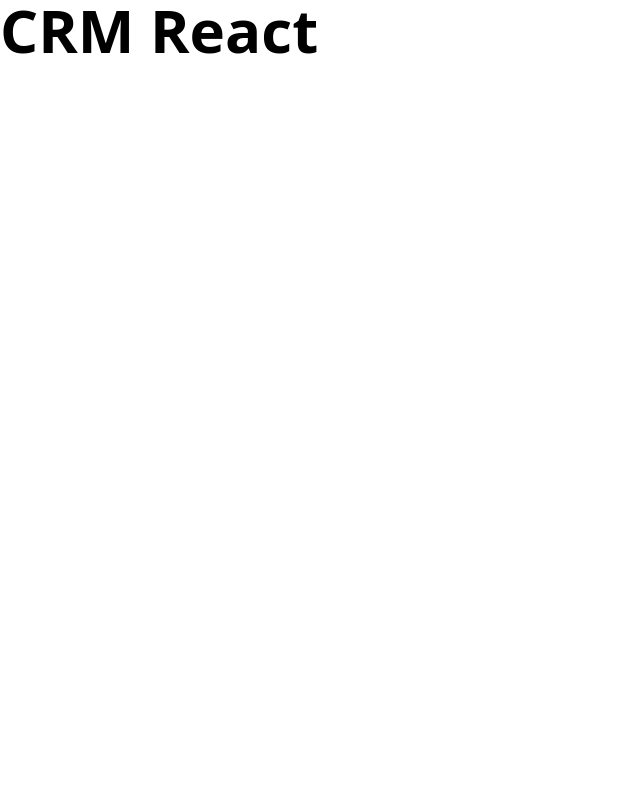
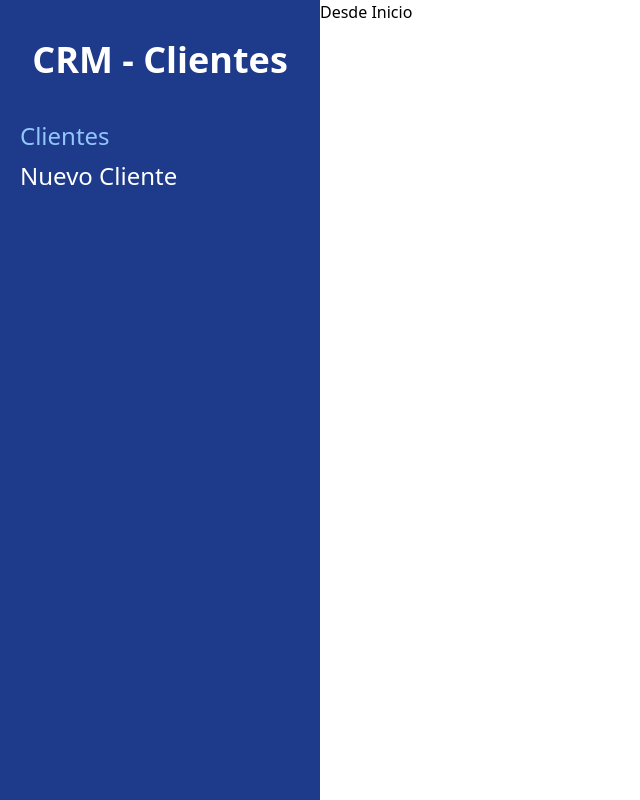
Before and after one commit to Mauhr87/crm-react, a React (Vite) app: page /clientes in a window 1280 px wide. Shown: the whole page, without its empty margins (0-640 px from the left). Built offline with nearby package versions, Linux system fonts and the light colour scheme.

Commit message:
router-dom v 160

```diff
--- a/package.json
+++ b/package.json
@@ -13,6 +13,7 @@
     "postcss": "^8.4.14",
     "react": "^18.2.0",
     "react-dom": "^18.2.0",
+    "react-router-dom": "^6.3.0",
     "tailwindcss": "^3.1.8"
   },
   "devDependencies": {
--- a/src/App.jsx
+++ b/src/App.jsx
@@ -1,9 +1,25 @@
 import { useState } from 'react'
+import {BrowserRouter, Routes, Route} from 'react-router-dom'
+import Layout from './layout/Layout'
+import Inicio from './paginas/Inicio'
+import NuevoCliente from './paginas/NuevoCliente'
+import EditarCliente from './paginas/EditarCliente'
 
 function App() {
 
   return (
-    <h1 className='text-6xl font-extrabold'>CRM React</h1>
+    <BrowserRouter>
+      <Routes>
+
+        <Route path="/clientes" element={<Layout/>}>
+          <Route index element={<Inicio/>}/>
+          <Route path={"nuevo"} element={<NuevoCliente/>}/>
+          <Route path={"editar/:id"} element={<EditarCliente/>}/>
+
+        </Route>
+
+      </Routes>
+    </BrowserRouter>
   )
 }
 
--- /dev/null
+++ b/src/layout/Layout.jsx
@@ -0,0 +1,32 @@
+import {Outlet, Link, useLocation} from 'react-router-dom'
+
+const Layout = () => {
+
+    const location = useLocation()
+    const urlActual = location.pathname
+
+    console.log(urlActual)
+
+  return (
+    <div className='md:flex md:min-h-screen'>
+        <div className="md:w-1/4 bg-blue-900 px-5 py-10">
+            <h2 className='text-4xl font-black text-center text-white'>CRM - Clientes</h2>
+            <nav className='mt-10'>
+                <Link
+                    className={`${urlActual === '/clientes' ? 'text-blue-300' : 'text-white'}  text-2xl block mt-2 hover:text-blue-300`}
+                    to="/clientes">Clientes</Link>
+                <Link
+                    className={`${urlActual === '/clientes/nuevo' ? 'text-blue-300' : 'text-white'}  text-2xl block mt-2 hover:text-blue-300`}
+                    to="/clientes/nuevo">Nuevo Cliente</Link>
+            </nav>
+        </div>
+        <div className="md:w-3/4">
+            <Outlet/>
+        </div>
+
+    </div>
+
+  )
+}
+
+export default Layout
--- /dev/null
+++ b/src/paginas/EditarCliente.jsx
@@ -0,0 +1,9 @@
+import React from 'react'
+
+const EditarCliente = () => {
+  return (
+    <div>EditarCliente</div>
+  )
+}
+
+export default EditarCliente
--- /dev/null
+++ b/src/paginas/Inicio.jsx
@@ -0,0 +1,9 @@
+import React from 'react'
+
+const Inicio = () => {
+  return (
+    <div>Desde Inicio</div>
+  )
+}
+
+export default Inicio
--- /dev/null
+++ b/src/paginas/NuevoCliente.jsx
@@ -0,0 +1,9 @@
+import React from 'react'
+
+const NuevoCliente = () => {
+  return (
+    <div>NuevoCliente</div>
+  )
+}
+
+export default NuevoCliente
```
Also changed, not shown: 1 other file (tests, documents, lock files or other folders).
